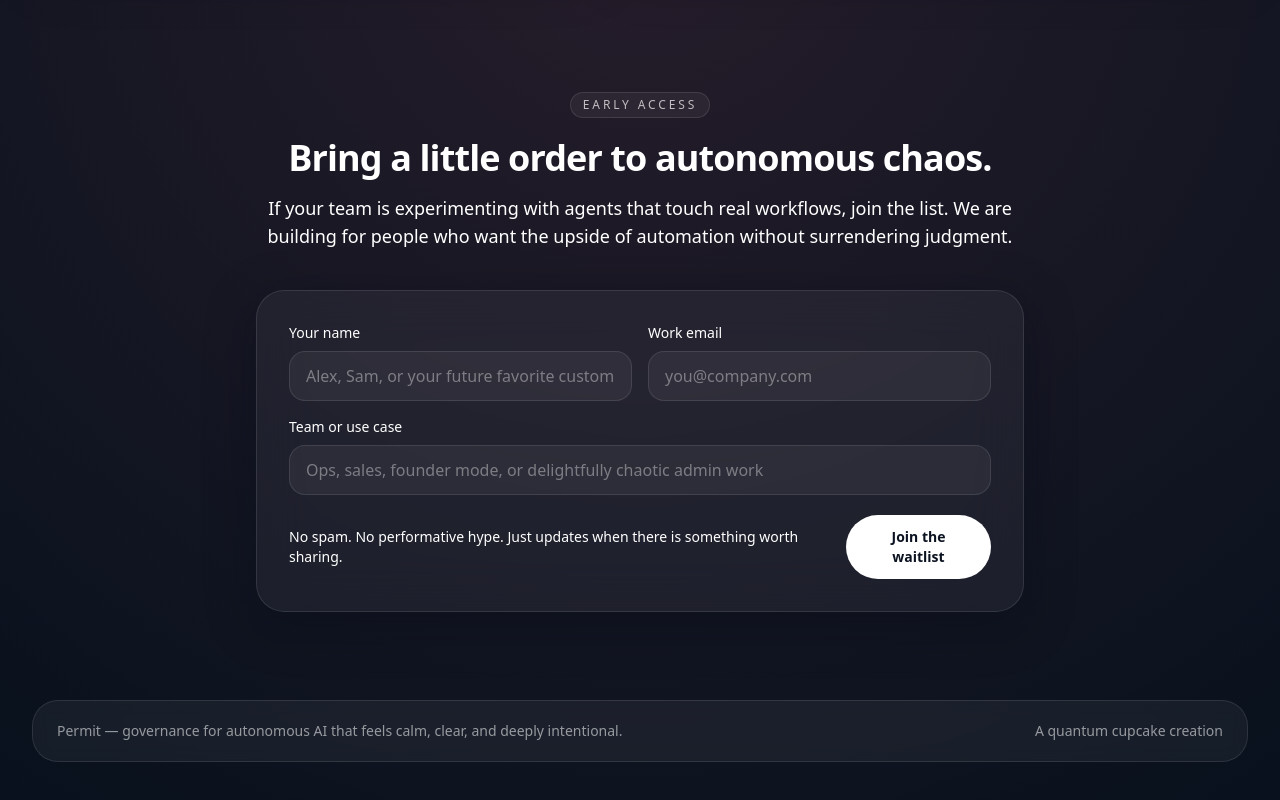
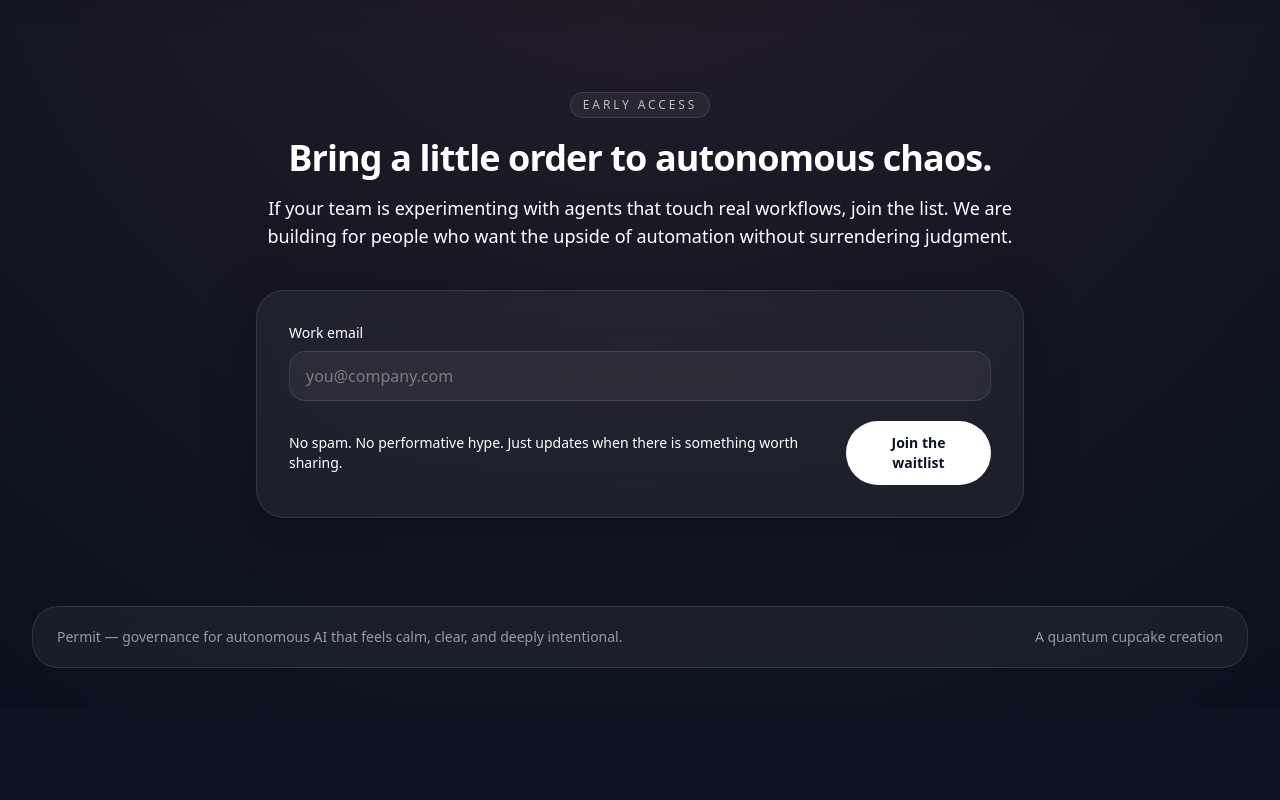
Before and after one commit to cosmicbubblegumgirl/Leash, a Next.js app: page / in a window 1280 px wide. Shown: the part 3701-4501 px from the top of the page. After the commit the page ends 4409 px from the top, so only its background shows below. Built offline with nearby package versions, Linux system fonts and the light colour scheme; no server answers.

Commit message:
Align waitlist contract

```diff
--- a/app/api/waitlist/route.js
+++ b/app/api/waitlist/route.js
@@ -7,24 +7,25 @@ function isValidEmail(email) {
 export async function POST(request) {
   try {
     const body = await request.json()
-    const name = String(body?.name || '').trim()
     const email = String(body?.email || '').trim().toLowerCase()
-    const team = String(body?.team || '').trim()
+    const source = String(body?.source || '').trim() || 'leash-site'
 
-    if (!name || !email) {
-      return Response.json({ message: 'Please share your name and email so I know where to write back.' }, { status: 400 })
+    if (!email) {
+      return Response.json({ ok: false, message: 'Please enter a valid email address.' }, { status: 400 })
     }
 
     if (!isValidEmail(email)) {
-      return Response.json({ message: 'That email does not look quite right yet.' }, { status: 400 })
+      return Response.json({ ok: false, message: 'Please enter a valid email address.' }, { status: 400 })
     }
 
-    submissions.push({ name, email, team, createdAt: new Date().toISOString() })
+    if (submissions.some((submission) => submission.email === email)) {
+      return Response.json({ ok: false, message: 'You are already on the list.' }, { status: 409 })
+    }
 
-    return Response.json({
-      message: `Thanks, ${name}. You’re on the list. We’ll be in touch when Permit is ready for curious humans.`
-    })
+    submissions.push({ email, source, createdAt: new Date().toISOString() })
+
+    return Response.json({ ok: true, message: 'You’re on the list.' })
   } catch {
-    return Response.json({ message: 'Something glitched on our side. Please try again.' }, { status: 500 })
+    return Response.json({ ok: false, message: 'Something went wrong. Please try again.' }, { status: 500 })
   }
 }
--- a/components/WaitlistForm.js
+++ b/components/WaitlistForm.js
@@ -3,9 +3,10 @@
 import { useState } from 'react'
 import { motion } from 'framer-motion'
 
-const initialState = { name: '', email: '', team: '' }
+const initialState = { email: '' }
 const waitlistEndpoint = process.env.NEXT_PUBLIC_WAITLIST_ENDPOINT?.trim()
 const fallbackEndpoint = '/api/waitlist'
+const waitlistSource = process.env.NEXT_PUBLIC_WAITLIST_SOURCE?.trim() || 'leash-site'
 
 async function readResponseMessage(response) {
   const contentType = response.headers.get('content-type') || ''
@@ -44,7 +45,7 @@ export default function WaitlistForm() {
       const response = await fetch(endpoint, {
         method: 'POST',
         headers: { 'Content-Type': 'application/json' },
-        body: JSON.stringify(form)
+        body: JSON.stringify({ email: form.email, source: waitlistSource })
       })
 
       const message = await readResponseMessage(response)
@@ -75,19 +76,7 @@ export default function WaitlistForm() {
       transition={{ duration: 0.65 }}
       className="section-shell mx-auto max-w-3xl p-6 sm:p-8"
     >
-      <div className="grid gap-4 sm:grid-cols-2">
-        <label className="sm:col-span-1">
-          <span className="mb-2 block text-sm text-white/62">Your name</span>
-          <input
-            required
-            name="name"
-            value={form.name}
-            onChange={handleChange}
-            className="w-full rounded-2xl border border-white/10 bg-white/5 px-4 py-3 text-white outline-none transition focus:border-white/25"
-            placeholder="Alex, Sam, or your future favorite customer"
-          />
-        </label>
-        <label className="sm:col-span-1">
+      <label className="block">
         <span className="mb-2 block text-sm text-white/62">Work email</span>
         <input
           required
@@ -99,17 +88,6 @@ export default function WaitlistForm() {
           placeholder="you@company.com"
         />
       </label>
-        <label className="sm:col-span-2">
-          <span className="mb-2 block text-sm text-white/62">Team or use case</span>
-          <input
-            name="team"
-            value={form.team}
-            onChange={handleChange}
-            className="w-full rounded-2xl border border-white/10 bg-white/5 px-4 py-3 text-white outline-none transition focus:border-white/25"
-            placeholder="Ops, sales, founder mode, or delightfully chaotic admin work"
-          />
-        </label>
-      </div>
 
       <div className="mt-5 flex flex-col gap-4 sm:flex-row sm:items-center sm:justify-between">
         <p className="text-sm text-white/52">No spam. No performative hype. Just updates when there is something worth sharing.</p>
```
Also changed, not shown: 1 other file (tests, documents, lock files or other folders). Lines whose indentation alone changed are shown as unchanged.
